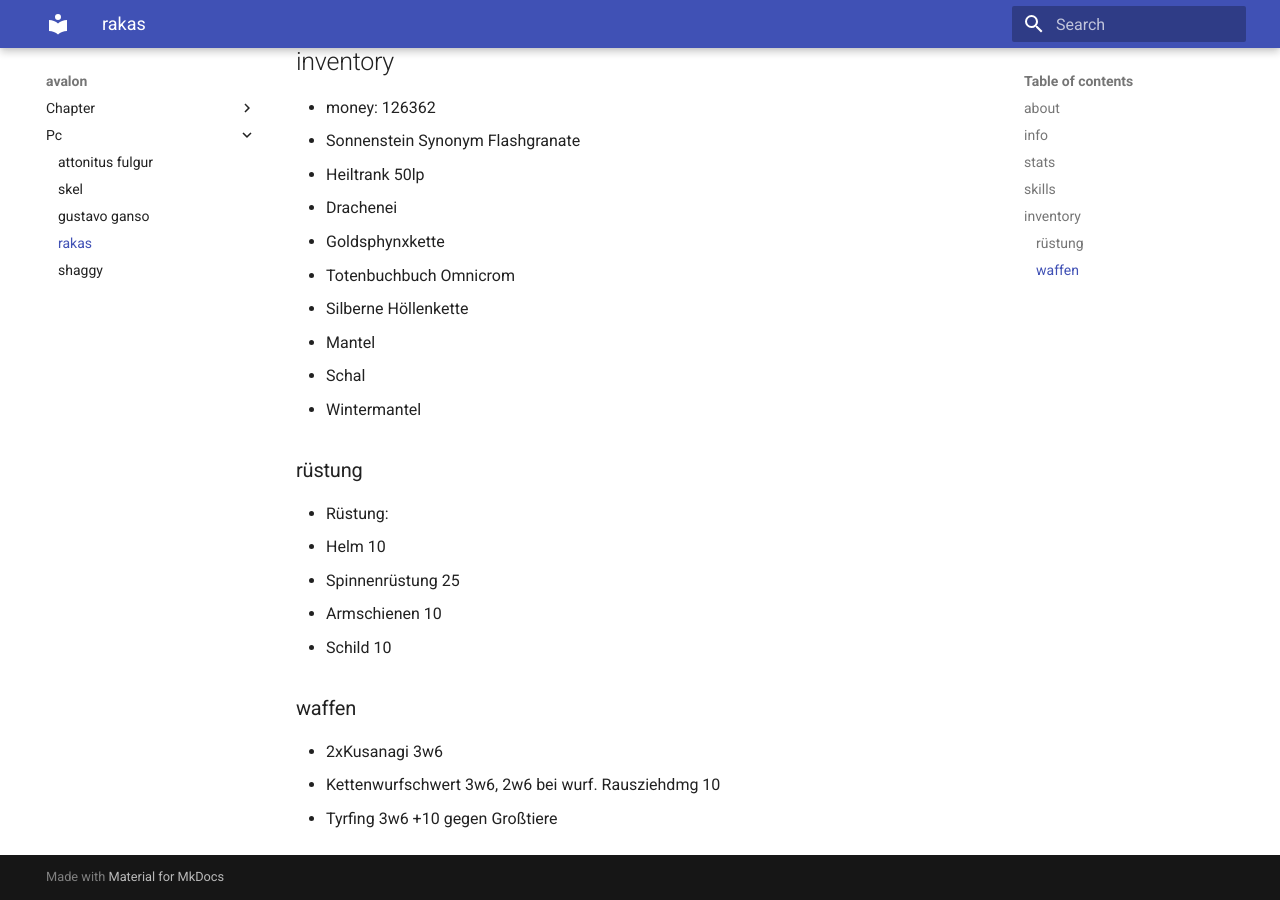
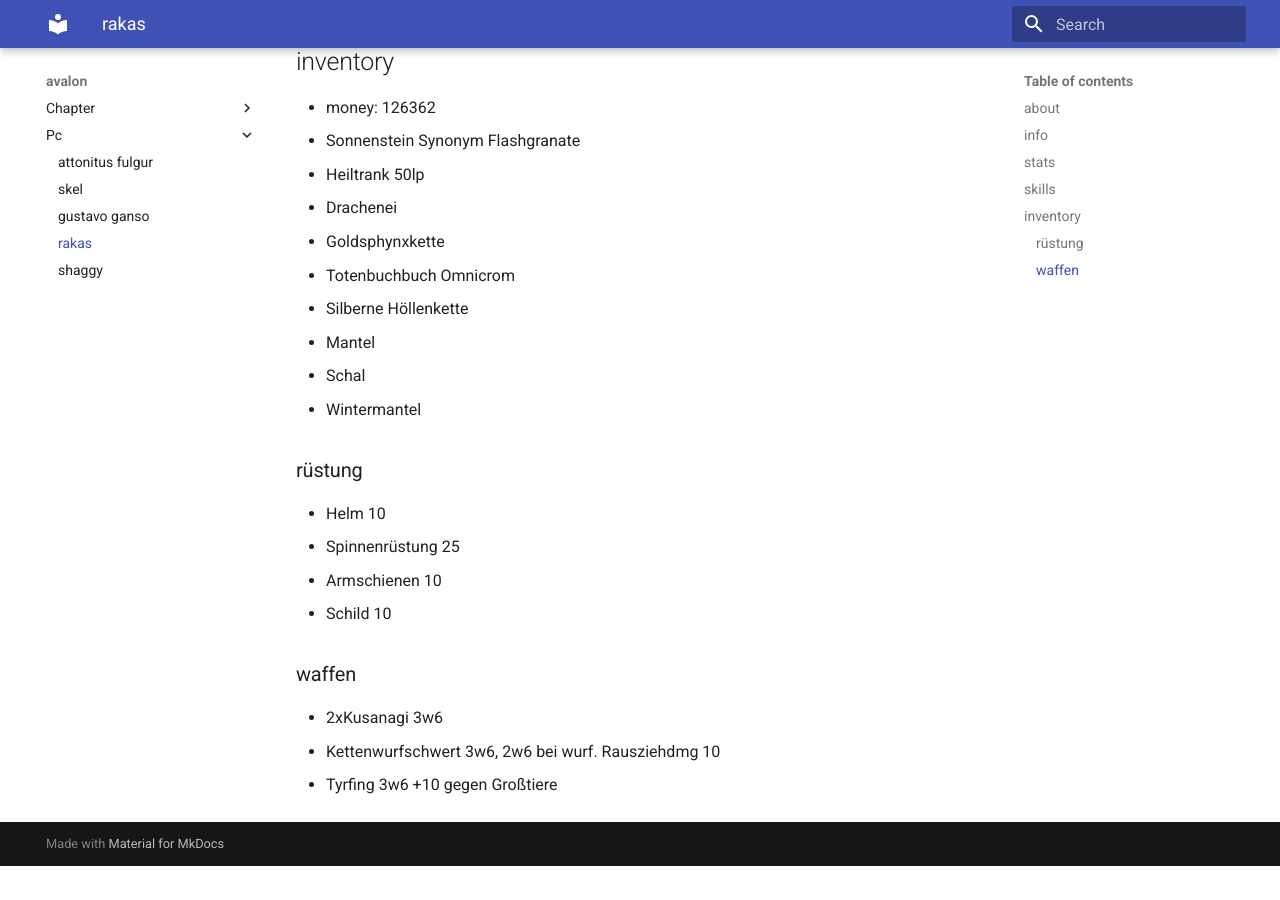
Before and after one commit to mkdocs-pnp/avalon, an MkDocs documentation site: the page built from docs/pc/rakas.md, in a window 1280 px wide and 900 px high, scrolled down 1039 px. Built offline with MkDocs 1.6.1 and Material for MkDocs 9.7.7, drawn with Linux system fonts in a browser that asks for light colours; after the commit the page ends 1905 px from its top, so only the background shows below that.

Commit message:
Update rakas.md

```diff
--- a/docs/pc/rakas.md
+++ b/docs/pc/rakas.md
@@ -45,11 +45,10 @@ Aus Zargonien
 
 ### rüstung
 
-+ Rüstung:
-  + Helm 10
-  + Spinnenrüstung 25
-  + Armschienen 10
-  + Schild 10
++ Helm 10
++ Spinnenrüstung 25
++ Armschienen 10
++ Schild 10
 
 ### waffen
 
```
